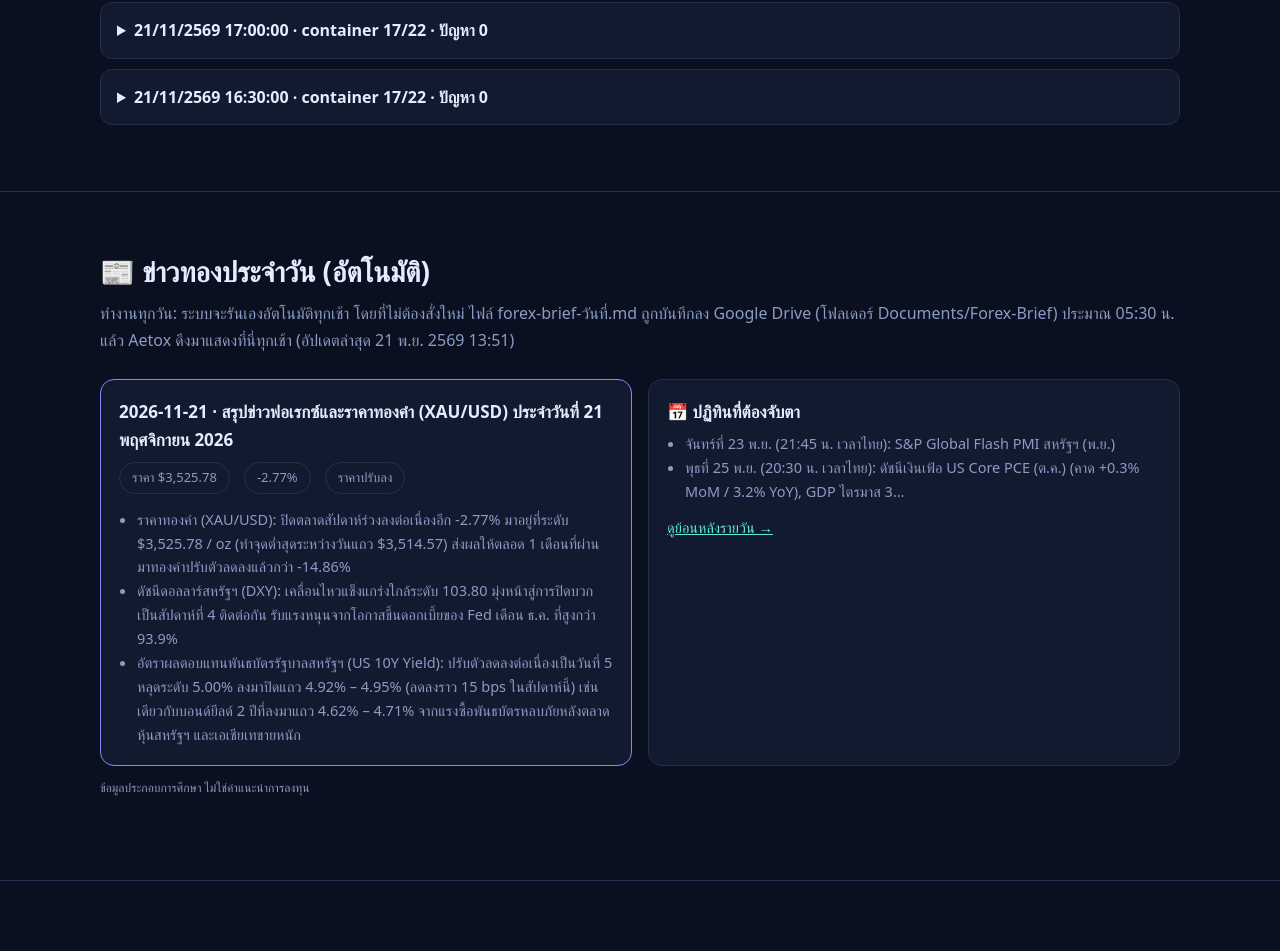
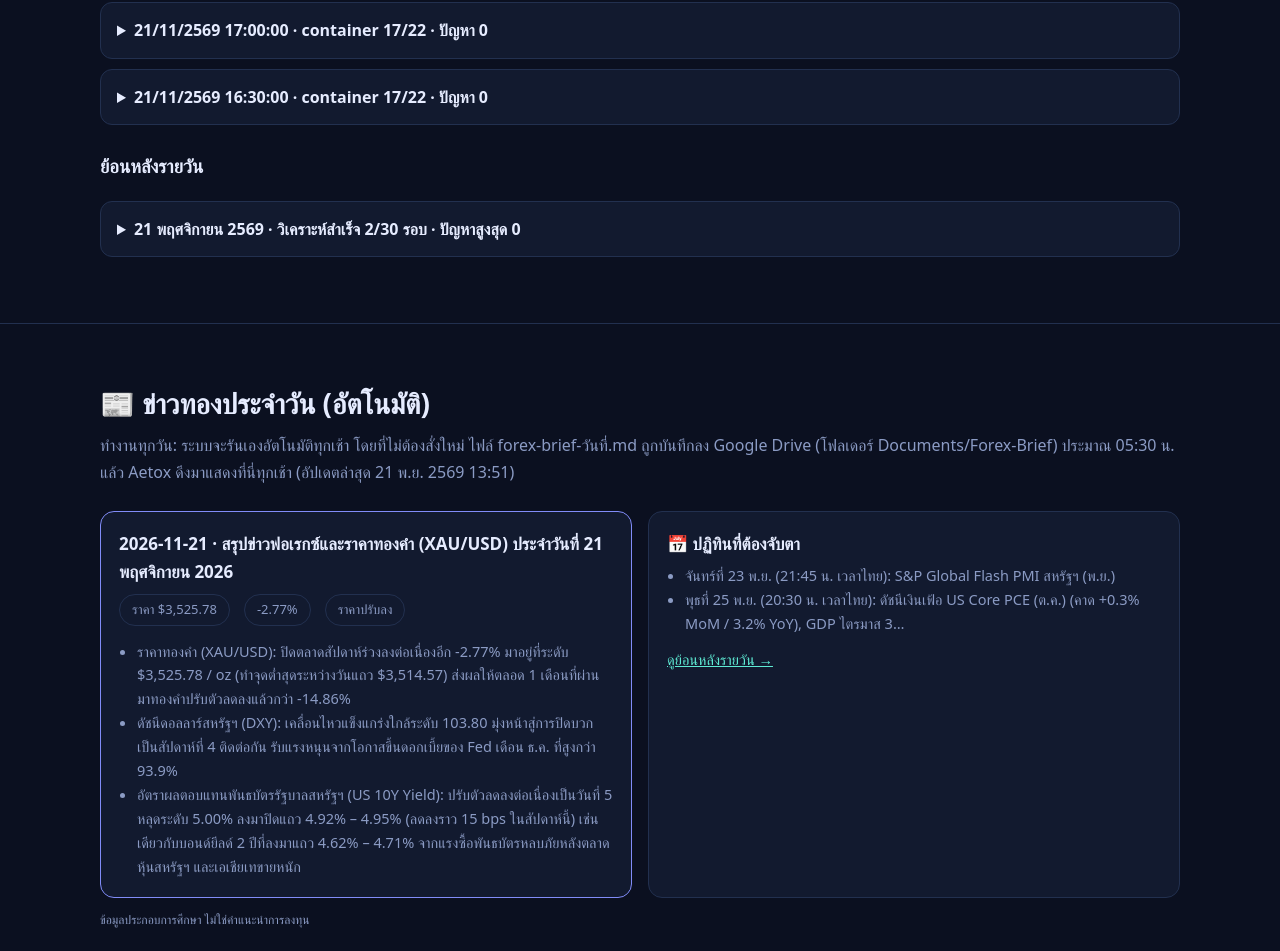
Before and after one commit to jkpandora/jkpandora.github.io, a plain HTML site: page projects/aetox-vps/index.html in a window 1280 px wide. Shown: the part 1696-2647 px from the top of the page. Drawn offline with Linux system fonts and the light colour scheme; a web font is replaced by a local one.

Commit message:
Aetox page: daily AI history

```diff
--- a/projects/aetox-vps/index.html
+++ b/projects/aetox-vps/index.html
@@ -78,6 +78,8 @@ footer{padding:30px 0 60px;color:var(--mut);font-size:13px;border-top:1px solid
 </div>
 <h3 style="margin-top:26px">ประวัติการวิเคราะห์</h3>
 <div id="hist"><p class="sub">ยังไม่มีประวัติ</p></div>
+<h3 style="margin-top:26px">ย้อนหลังรายวัน</h3>
+<div id="histDays"><p class="sub">ยังไม่มีข้อมูลรายวัน</p></div>
 </div></section>
 
 <section id="goldnews"><div class="wrap">
@@ -316,6 +318,9 @@ loadStatus(); setInterval(loadStatus,60000);
 async function loadHist(){try{const r=await fetch('./data/history.json?t='+Date.now(),{cache:'no-store'});if(!r.ok)return;const h=await r.json();
 if(h.length)document.getElementById('hist').innerHTML=h.slice(0,10).map(x=>`<details><summary>${new Date(x.t).toLocaleString('th-TH',{timeZone:'Asia/Bangkok'})} ${x.mode==='daily'?'· 📅 รายงานประจำวัน':''} · container ${x.containers} · ปัญหา ${x.issues}</summary><p>${(x.summary||'').replace(/</g,'&lt;')}</p></details>`).join('');}catch(e){}}
 loadHist(); setInterval(loadHist,60000);
+async function loadDays(){try{const r=await fetch('./data/ai-daily/index.json?t='+Date.now(),{cache:'no-store'});if(!r.ok)return;const d=await r.json();const box=document.getElementById('histDays');if(!d.days||!d.days.length)return;box.textContent='';d.days.forEach(function(x){const det=document.createElement('details');const s=document.createElement('summary');s.textContent=new Date(x.date+'T00:00:00+07:00').toLocaleDateString('th-TH',{timeZone:'Asia/Bangkok',day:'numeric',month:'long',year:'numeric'})+' · วิเคราะห์สำเร็จ '+x.ok+'/'+x.runs+' รอบ · ปัญหาสูงสุด '+x.issues_max;det.appendChild(s);const p=document.createElement('p');p.textContent=x.last||'วันนี้ AI ยังไม่ตอบสำเร็จ';det.appendChild(p);let loaded=false;det.addEventListener('toggle',async function(){if(!det.open||loaded)return;loaded=true;try{const rr=await fetch('./data/ai-daily/'+x.date+'.json?t='+Date.now());const L=await rr.json();L.filter(function(e){return (e.summary||'').indexOf('AI ไม่ตอบ')<0}).forEach(function(e){const q=document.createElement('p');q.textContent=new Date(e.t).toLocaleTimeString('th-TH',{timeZone:'Asia/Bangkok',hour:'2-digit',minute:'2-digit'})+' · '+e.summary;det.appendChild(q)})}catch(_){}});box.appendChild(det)})}catch(e){}}
+loadDays();setInterval(loadDays,300000);
+
 
 </script>
 <script>
```
